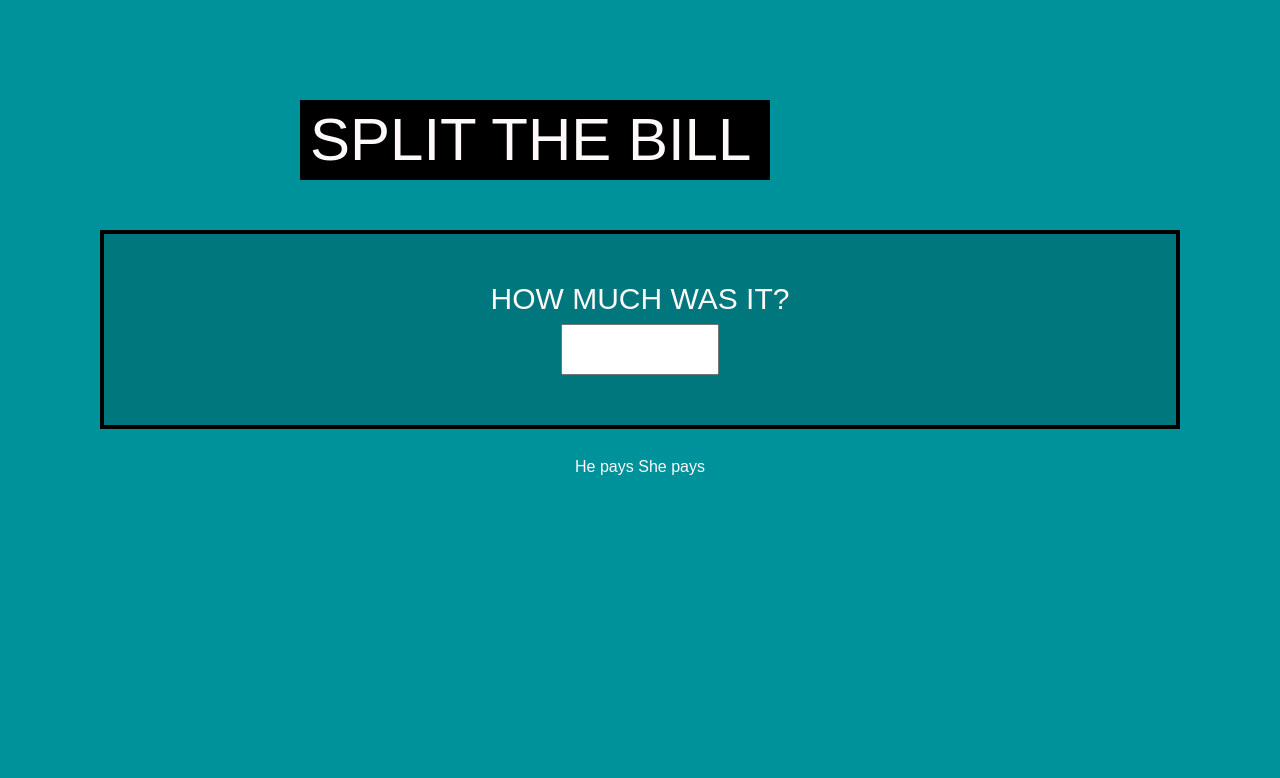
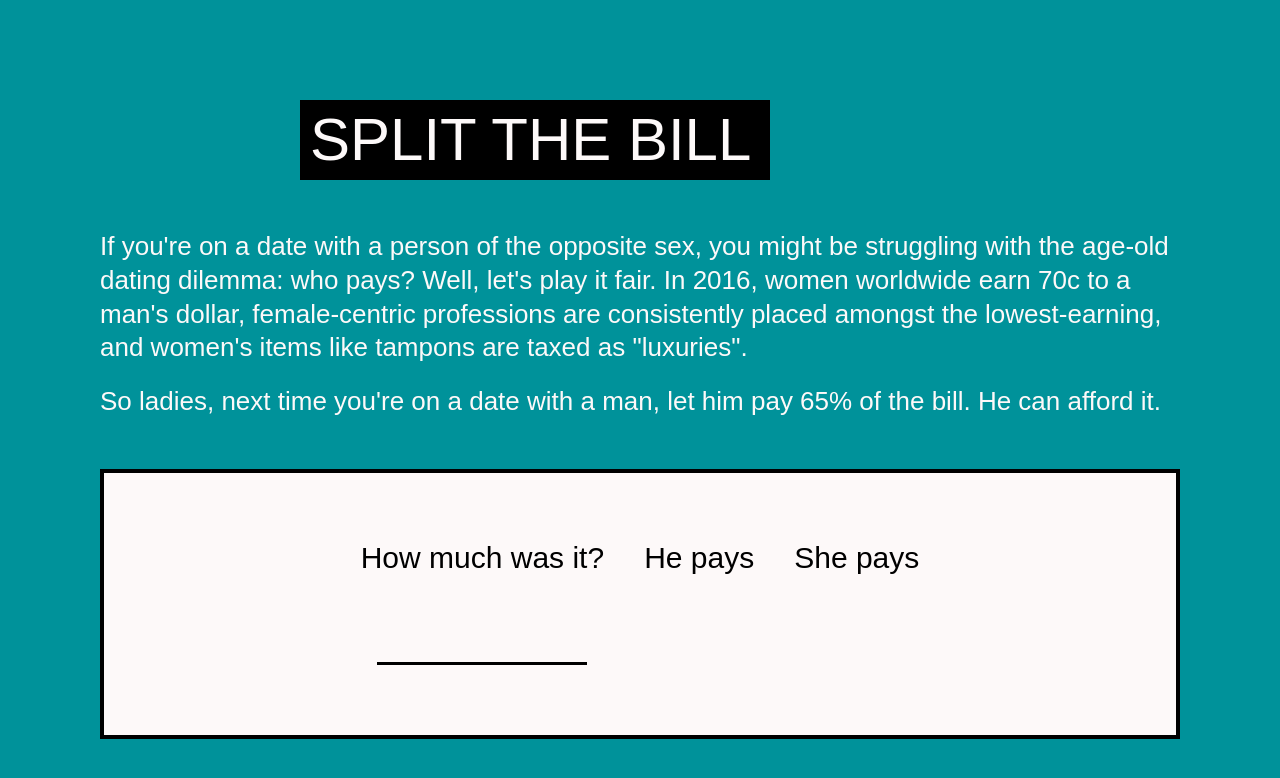
Before and after one commit to msmichellegar/bill-splitter, a website: page public/views/index.html in a window 1280 px wide. Drawn offline with nearby package versions, Linux system fonts and the light colour scheme; files that its build step writes are made by us from their sources; files whose address does not match are found by name.

Commit message:
css update so it doesnt look horrible

```diff
--- a/public/css/sass/_home.scss
+++ b/public/css/sass/_home.scss
@@ -1,6 +1,6 @@
 body {
     background-color: $dark-turquoise;
-    color: $white;
+    color: black;
     font-family: sans-serif;
     padding: 100px;
     text-align: center;
@@ -8,6 +8,7 @@ body {
 
 h1 {
     background-color: black;
+    color: $white;
     font-size: 60px;
     margin-bottom: 50px;
     margin-left: 200px;
@@ -20,7 +21,6 @@ h1 {
 h3 {
     font-size: 30px;
     margin-bottom: 10px;
-    text-transform: uppercase;
 }
 
 p {
@@ -29,24 +29,46 @@ p {
     margin-bottom: 10px;
 }
 
-.input {
-    background-color: $turquoise;
-    border: 4px solid black;
-    margin: 0 auto;
-    padding: 50px 20px;
+.feminist-propaganda {
+    color: $white;
+    font-size: 26px;
+    margin-bottom: 20px;
+    text-align: left;
 }
 
+.input {
+    background-color: $white;
+    border: 4px solid black;
+    box-sizing: border-box;
+    display: flex;
+    flex-direction: row;
+    flex-wrap: wrap;
+    justify-content: center;
+    margin: 50px auto 0 auto;
+    padding: 50px 20px;
+    text-align: center;
+
     input {
-    font-size: 40px;
-    width: 150px;
+        background-color: $white;
+        border: none;
+        border-bottom: black solid 3px;
+        font-size: 60px;
+        padding: 5px;
+        text-align: center;
+        width: 200px;
     }
 
-.results {
-    // align-items: center;
-    // display: flex;
-    padding: 30px 100px;
+    input:focus {
+        outline: none;
     }
 
-.payment-box {
+    .input-box, .results-box {
         display: inline-block;
+        margin: 20px;
     }
+
+    .results-box p {
+        font-size: 60px;
+    }
+
+}
--- a/public/views/index.html
+++ b/public/views/index.html
@@ -7,19 +7,20 @@
     </head>
     <body>
         <h1>Split the Bill</h1>
-        <!-- <p>If you're on a date with a person of the opposite sex, you might be struggling with the age-old dating dilemma: who pays? In 2016, women worldwide earn 70c to a man's dollar. Female-centric professions are consistently placed amongst the lowest-earning, and women's items like tampons are taxed as "luxuries". So ladies, next time you're on a date with a man, let him pay 65% of the bill. He can afford it.</p> -->
+        <p class="feminist-propaganda">If you're on a date with a person of the opposite sex, you might be struggling with the age-old dating dilemma: who pays? Well, let's play it fair. In 2016, women worldwide earn 70c to a man's dollar, female-centric professions are consistently placed amongst the lowest-earning, and women's items like tampons are taxed as "luxuries".</p>
+        <p class="feminist-propaganda">So ladies, next time you're on a date with a man, let him pay 65% of the bill. He can afford it.</p>
         <div class="input">
-            <h3>How much was it?</h3>
-            <input id="amount"></input>
-        </div>
-        <div class="results">
-            <div class="payment-box">
-                <h4>He pays</h4>
-                <i><p id="he-pays"></p></i>
+            <div class="input-box">
+                <h3>How much was it?</h3>
+                <input id="amount"></input>
             </div>
-            <div class="payment-box">
-                <h4>She pays</h4>
-                <i><p id="she-pays"></p></i>
+            <div class="results-box">
+                <h3>He pays</h3>
+                <p id="he-pays"></p>
+            </div>
+            <div class="results-box">
+                <h3>She pays</h3>
+                <p id="she-pays"></p>
             </div>
         </div>
         <script src="https://ajax.googleapis.com/ajax/libs/jquery/1.11.0/jquery.min.js"></script>
```
Also changed, not shown: public/css/main.css, 1 other file. Lines whose indentation alone changed are shown as unchanged.
